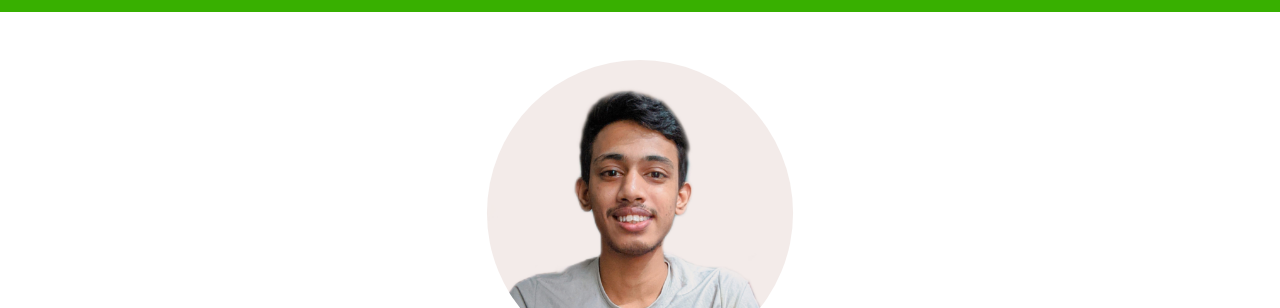
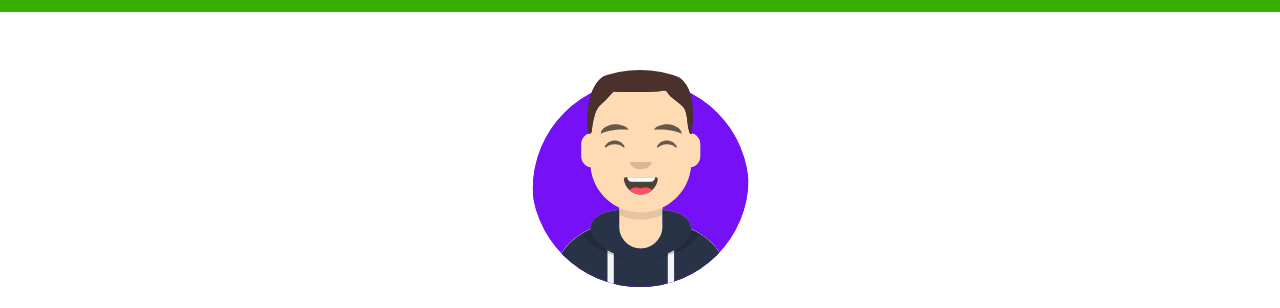
Before and after one commit to Ridowan-sajid/portfolio, a plain HTML site: page index.html in a window 1280 px wide. Shown: the top 308 px of the page. Drawn offline with nearby package versions, Linux system fonts and the light colour scheme.

Commit message:
Update index.html

```diff
--- a/index.html
+++ b/index.html
@@ -12,7 +12,7 @@
  <div class="Main-profile">
  </div>
  <div class="Profile">
-  <img class="profile-pic" src="./IMG_20210826_153146.jpg" alt="ops">
+  <img class="profile-pic" src="./profile.svg" alt="ops">
   <p class="name">Ridowan Ul Alam</p>
   <p class="work-title">Web developer</p>
 <div class="font">
```
